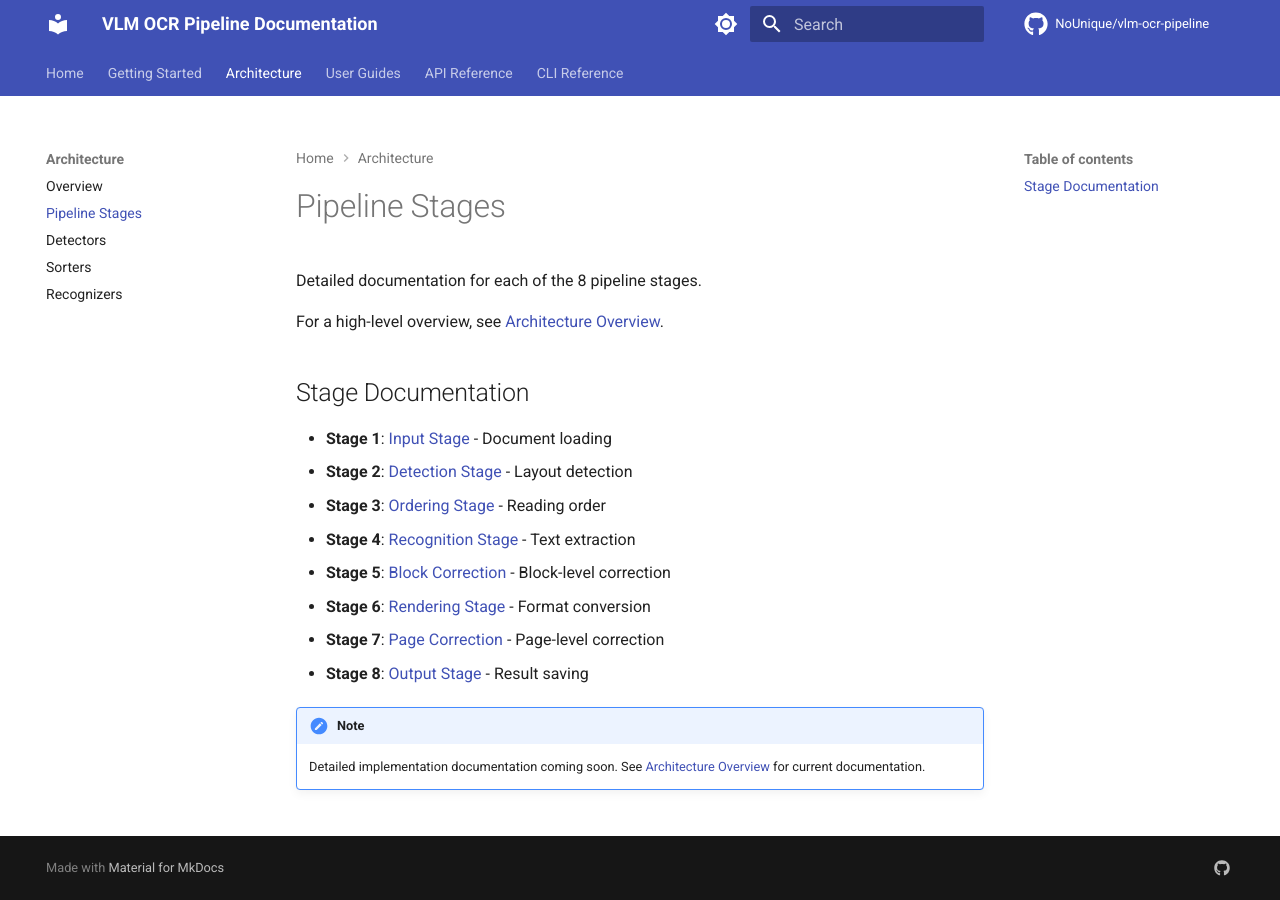
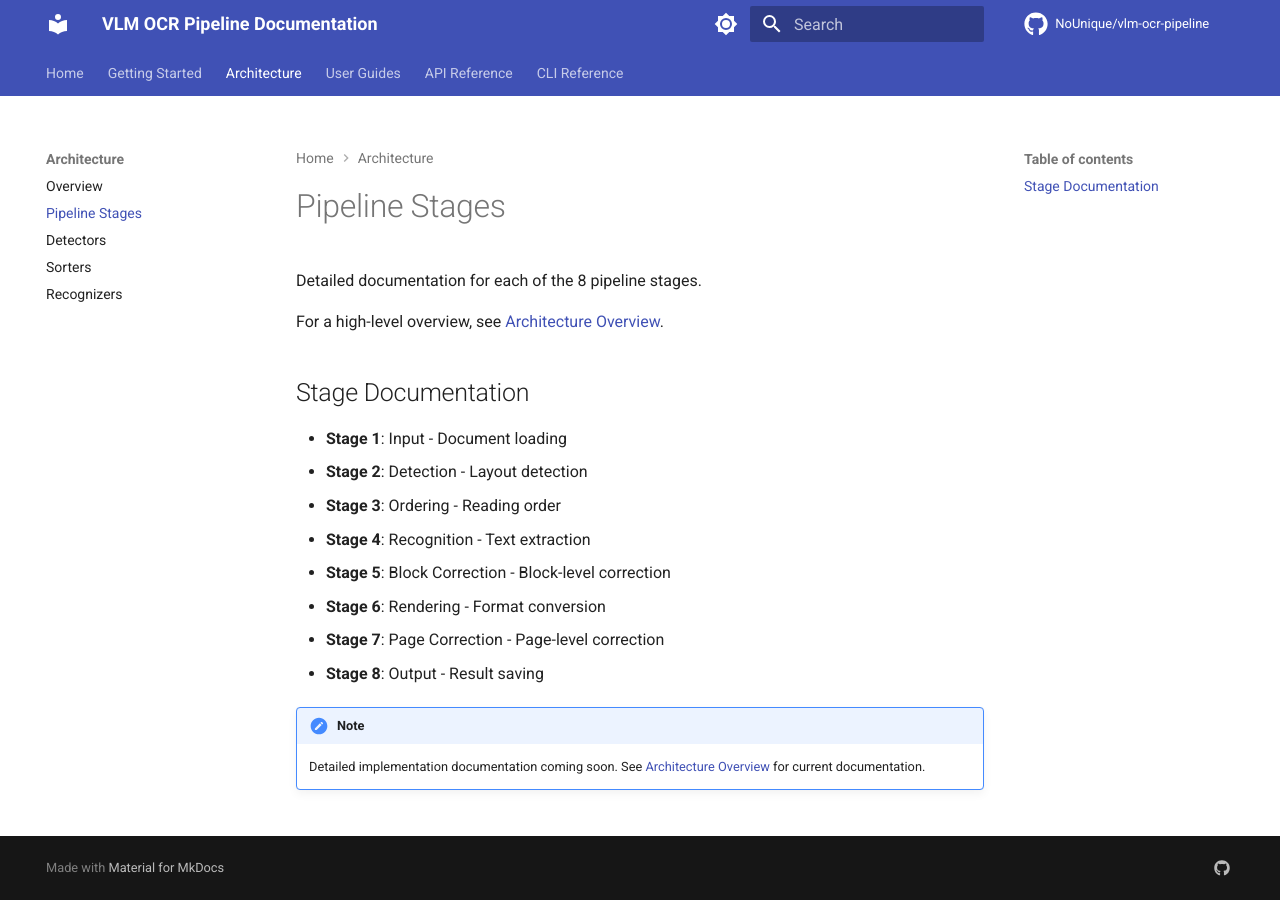
Before and after one commit to NoUnique/vlm-ocr-pipeline, an MkDocs documentation site: the page built from docs/architecture/pipeline-stages.md, in a window 1280 px wide. Built offline with MkDocs 1.6.1 and Material for MkDocs 9.7.7, drawn with Linux system fonts in a browser that asks for light colours; comment, search, counter and statistics services are not loaded.

Commit message:
fix: resolve documentation build errors
- Fix Mermaid diagram parse error in README (list[Block] → blocks list)
- Fix mkdocs strict mode warnings in detector-block-types.md
  (source code links converted to inline code)
- Remove broken anchor links in pipeline-stages.md

All pre-commit checks now pass successfully.

🤖 Generated with [Claude Code](https://claude.com/claude-code)

Co-Authored-By: Claude <noreply@anthropic.com>

```diff
--- a/docs/architecture/pipeline-stages.md
+++ b/docs/architecture/pipeline-stages.md
@@ -6,14 +6,14 @@ For a high-level overview, see [Architecture Overview](overview.md).
 
 ## Stage Documentation
 
-- **Stage 1**: [Input Stage](#stage-1-input) - Document loading
-- **Stage 2**: [Detection Stage](#stage-2-detection) - Layout detection
-- **Stage 3**: [Ordering Stage](#stage-3-ordering) - Reading order
-- **Stage 4**: [Recognition Stage](#stage-4-recognition) - Text extraction
-- **Stage 5**: [Block Correction](#stage-5-block-correction) - Block-level correction
-- **Stage 6**: [Rendering Stage](#stage-6-rendering) - Format conversion
-- **Stage 7**: [Page Correction](#stage-7-page-correction) - Page-level correction
-- **Stage 8**: [Output Stage](#stage-8-output) - Result saving
+- **Stage 1**: Input - Document loading
+- **Stage 2**: Detection - Layout detection
+- **Stage 3**: Ordering - Reading order
+- **Stage 4**: Recognition - Text extraction
+- **Stage 5**: Block Correction - Block-level correction
+- **Stage 6**: Rendering - Format conversion
+- **Stage 7**: Page Correction - Page-level correction
+- **Stage 8**: Output - Result saving
 
 !!! note
     Detailed implementation documentation coming soon. See [Architecture Overview](overview.md) for current documentation.
```
Also changed, not shown: README.md (+1 -1 lines), docs/guides/detector-block-types.md (+10 -10 lines).
